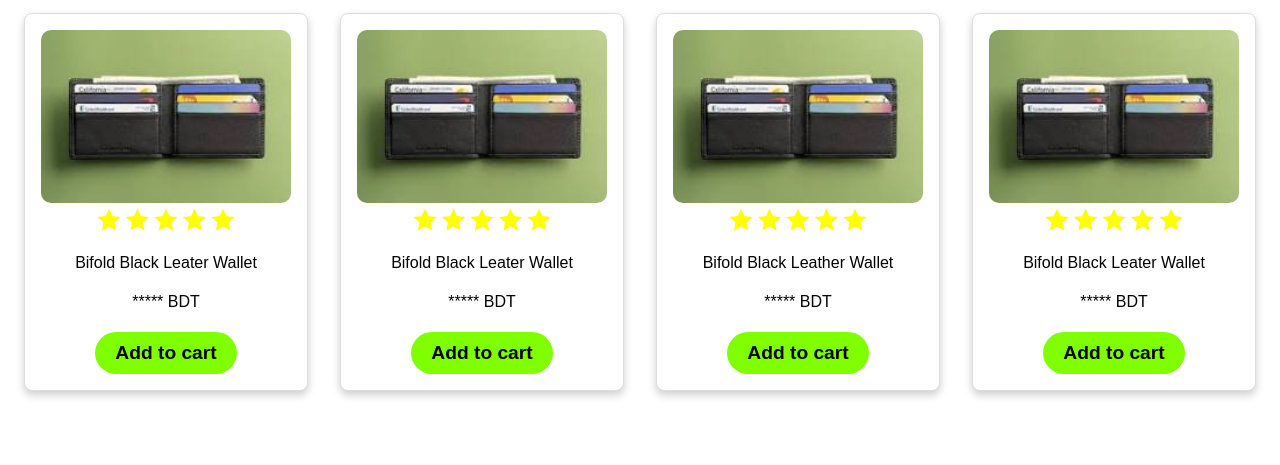
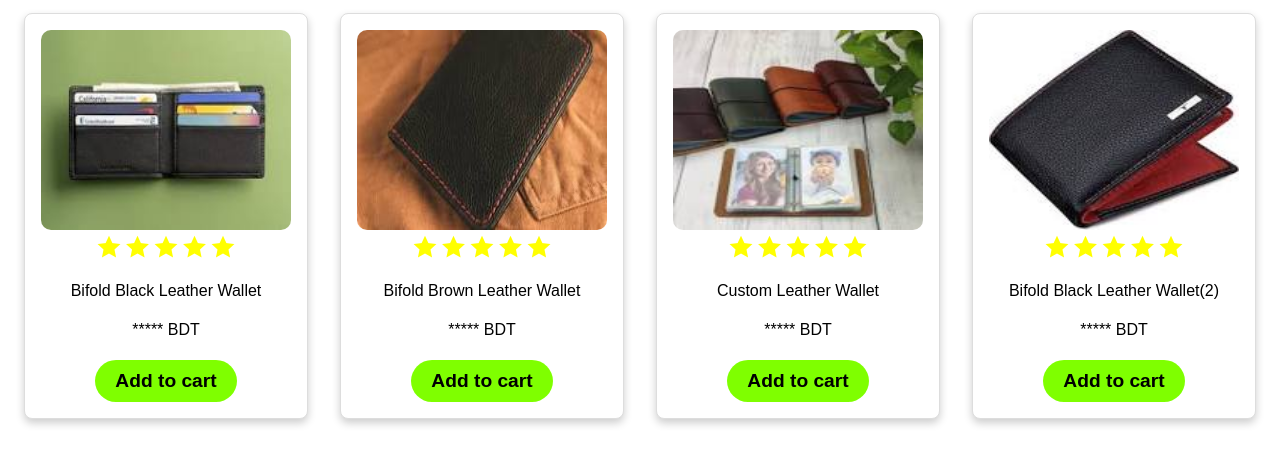
Before and after one commit to nehal-0407/new-project, a plain HTML site: page index.html in a window 1280 px wide. Shown: the part 203-668 px from the top of the page. Drawn offline with nearby package versions, Linux system fonts and the light colour scheme.

Commit message:
img changed

```diff
--- a/index.html
+++ b/index.html
@@ -42,13 +42,13 @@
                     <i class="ri-star-fill"></i>
                     <i class="ri-star-fill"></i>
                 </div>
-                <h4>Bifold Black Leater Wallet</h4>
+                <h4>Bifold Black Leather Wallet</h4>
                 <h4>***** BDT</h4>
             </div>
             <button>Add to cart</button>
         </div>
         <div class="card">
-            <img src="wallet/1.jpeg" alt="Wallet 1">
+            <img src="wallet/2.jpeg" alt="Wallet 2">
             <div class="cen">
                 <div>
                     <i class="ri-star-fill"></i>
@@ -57,13 +57,13 @@
                     <i class="ri-star-fill"></i>
                     <i class="ri-star-fill"></i>
                 </div>
-                <h4>Bifold Black Leater Wallet</h4>
+                <h4>Bifold Brown Leather Wallet</h4>
                 <h4>***** BDT</h4>
             </div>
             <button>Add to cart</button>
         </div>
         <div class="card">
-            <img src="wallet/1.jpeg" alt="Wallet 1">
+            <img src="wallet/3.jpeg" alt="Wallet 3">
             <div class="cen">
                 <div>
                     <i class="ri-star-fill"></i>
@@ -72,13 +72,13 @@
                     <i class="ri-star-fill"></i>
                     <i class="ri-star-fill"></i>
                 </div>
-                <h4>Bifold Black Leather Wallet</h4>
+                <h4>Custom Leather Wallet</h4>
                 <h4>***** BDT</h4>
             </div>
             <button>Add to cart</button>
         </div>
         <div class="card">
-            <img src="wallet/1.jpeg" alt="Wallet 1">
+            <img src="wallet/4.jpeg" alt="Wallet 4">
             <div class="cen">
                 <div>
                     <i class="ri-star-fill"></i>
@@ -87,7 +87,7 @@
                     <i class="ri-star-fill"></i>
                     <i class="ri-star-fill"></i>
                 </div>
-                <h4>Bifold Black Leater Wallet</h4>
+                <h4>Bifold Black Leather Wallet(2)</h4>
                 <h4>***** BDT</h4>
             </div>
             <button>Add to cart</button>
--- a/style.css
+++ b/style.css
@@ -65,5 +65,6 @@ body{
 }
 .card img{
     width: 100%;
+    height: 200px;
     border-radius: 10px;
 }
```
